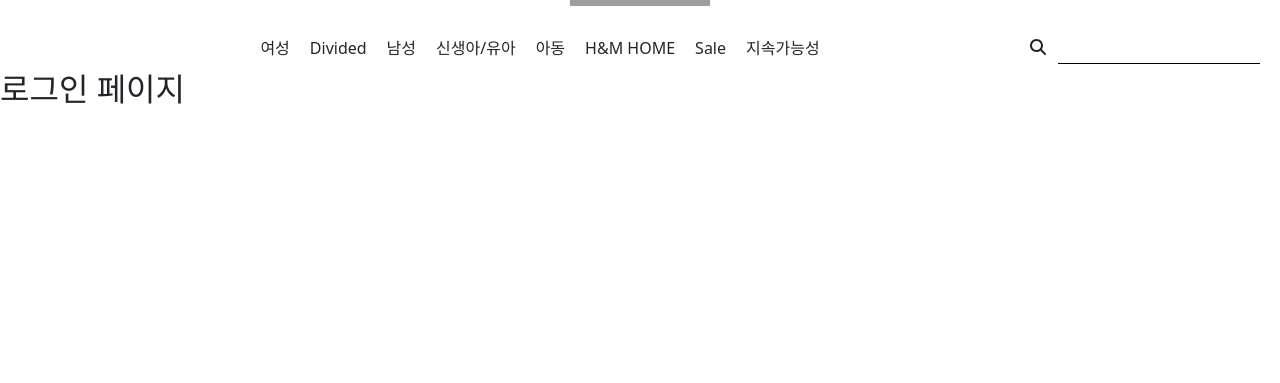
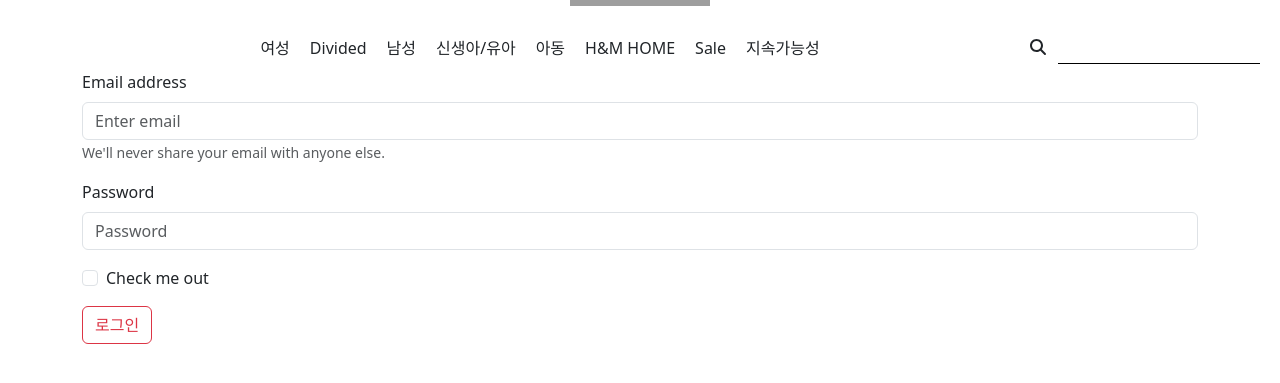
Before and after one commit to zaenny/cn-shoppingmall, a React (Vite) app: page /login in a window 1280 px wide. Shown: the part 183-566 px from the top of the page. Built offline with nearby package versions, Linux system fonts and the light colour scheme; grey boxes are pictures that could not be loaded.

Commit message:
feat: login button 생성

```diff
--- a/src/App.css
+++ b/src/App.css
@@ -3,6 +3,7 @@
     justify-content: flex-end;
     padding: 20px;
     gap: 5px;
+    cursor: pointer;
 }
 
 .nav-section{
--- a/src/component/Navbar.jsx
+++ b/src/component/Navbar.jsx
@@ -2,16 +2,21 @@
 import { FontAwesomeIcon } from '@fortawesome/react-fontawesome'
 import { faUser } from '@fortawesome/free-regular-svg-icons'
 import { faSearch } from '@fortawesome/free-solid-svg-icons';
+import { useNavigate } from 'react-router';
 
 const Navbar = () => {
 
     const menuList = ["여성", "Divided", "남성", "신생아/유아", "아동", "H&M HOME", "Sale", "지속가능성"];
+    const navigate = useNavigate();
+    const goToLogin = () => {
+      navigate('/login');
+    }
 
     return (
     <div>
       <div>
-        <div className='login-button'>
-            <FontAwesomeIcon icon={faUser} />
+        <div className='login-button' onClick={goToLogin}>
+            <FontAwesomeIcon icon={faUser}  />
             <div>로그인</div>
         </div>
       </div>
--- a/src/page/Login.jsx
+++ b/src/page/Login.jsx
@@ -1,10 +1,30 @@
 import React from 'react'
+import { Form, Button, Container } from 'react-bootstrap'
 
 const Login = () => {
   return (
-    <div>
-      <h2> 로그인 페이지 </h2>
-    </div>
+    <Container>
+      <Form>
+        <Form.Group className="mb-3" controlId="formBasicEmail">
+          <Form.Label>Email address</Form.Label>
+          <Form.Control type="email" placeholder="Enter email" />
+          <Form.Text className="text-muted">
+            We'll never share your email with anyone else.
+          </Form.Text>
+        </Form.Group>
+
+        <Form.Group className="mb-3" controlId="formBasicPassword">
+          <Form.Label>Password</Form.Label>
+          <Form.Control type="password" placeholder="Password" />
+        </Form.Group>
+        <Form.Group className="mb-3" controlId="formBasicCheckbox">
+          <Form.Check type="checkbox" label="Check me out" />
+        </Form.Group>
+        <Button variant="outline-danger" type="submit">
+          로그인
+        </Button>
+      </Form>
+    </Container>
   )
 }
 
```
